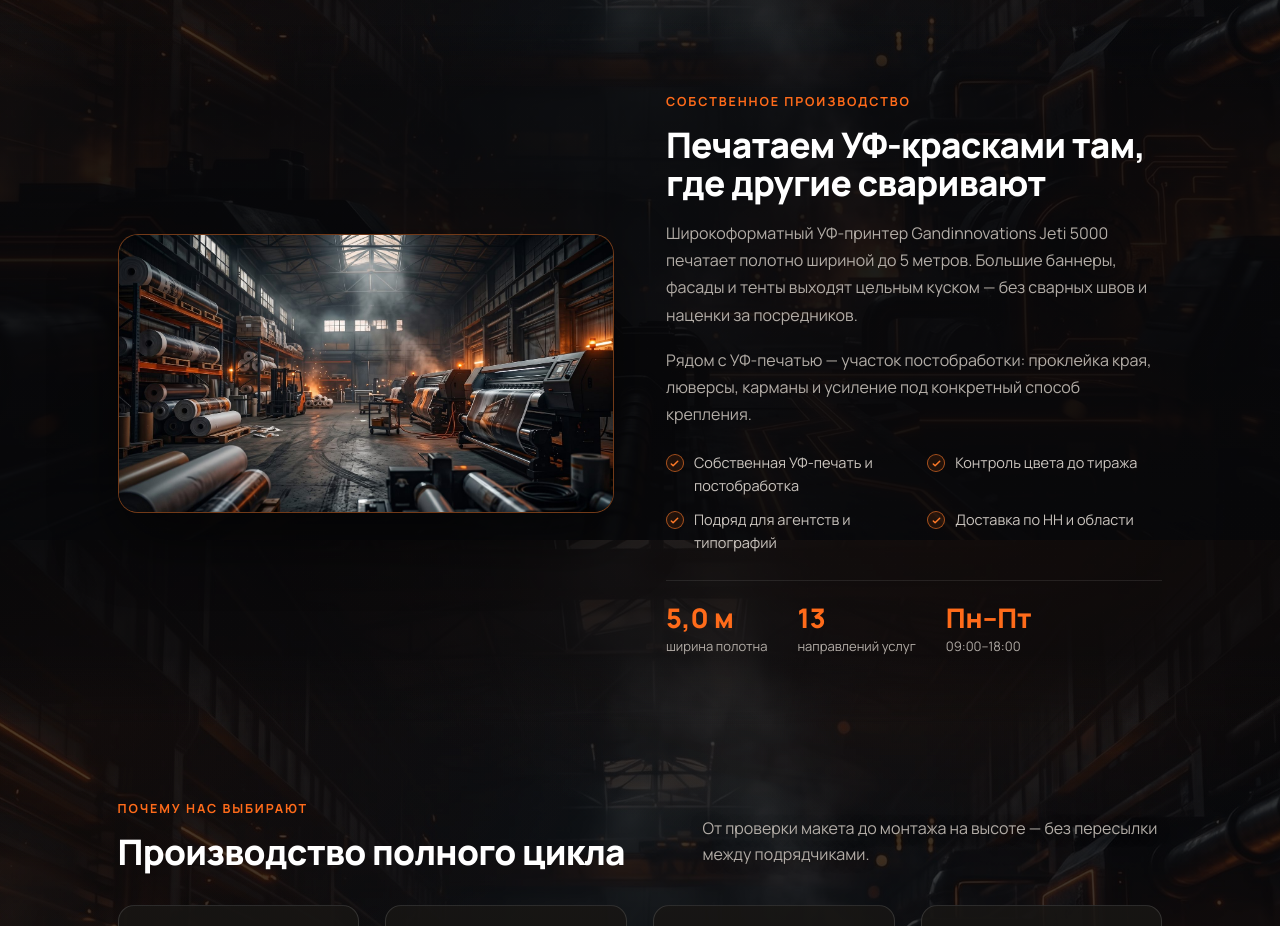
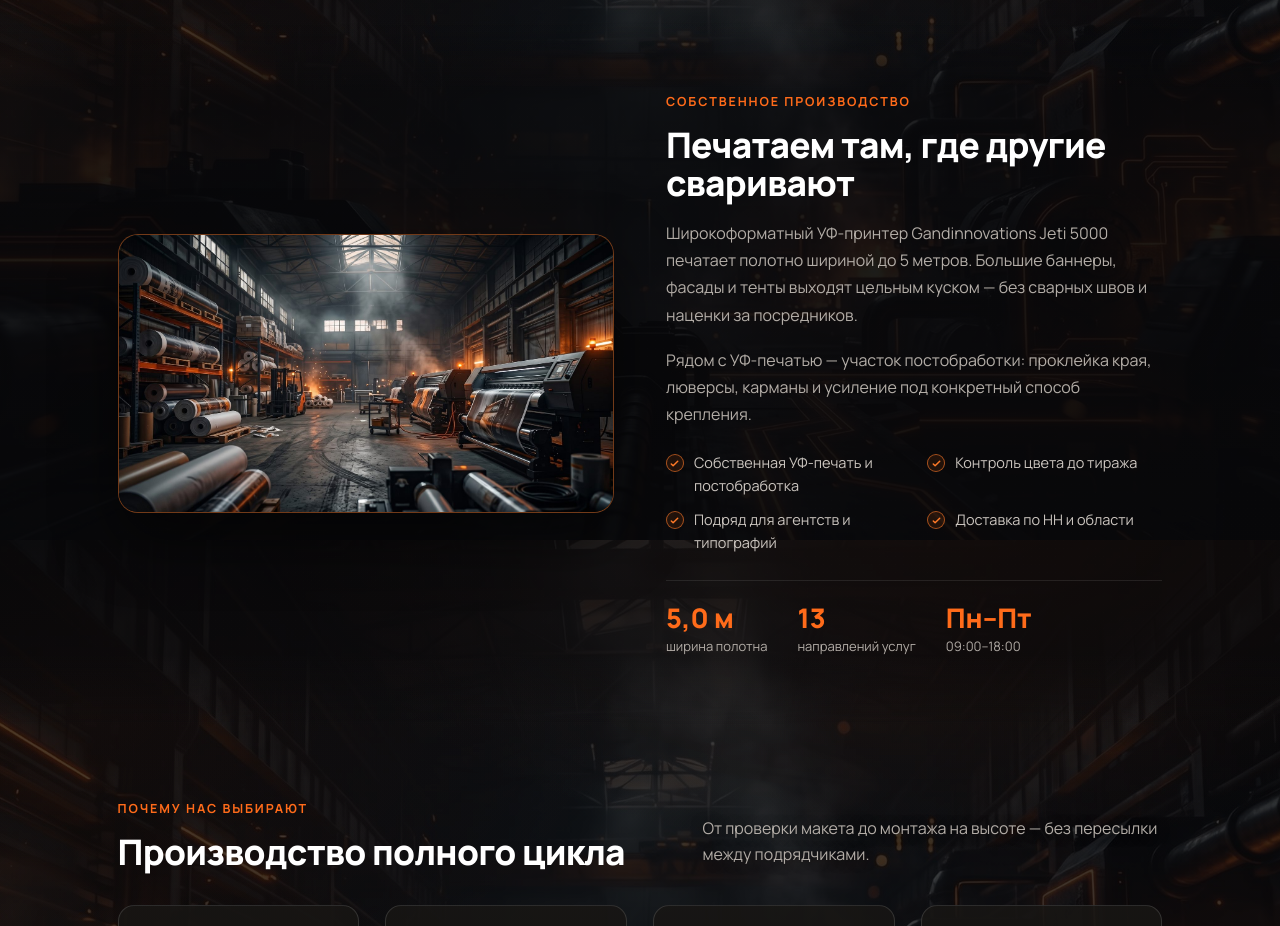
Before and after one commit to DeminovAL/cvc_ds, a plain HTML site: page index.html in a window 1280 px wide. Shown: the part 1060-1986 px from the top of the page. Drawn offline with Linux system fonts and the light colour scheme.

Commit message:
Update index.html

```diff
--- a/index.html
+++ b/index.html
@@ -148,7 +148,7 @@
         </figure>
         <div class="split-body">
             <span class="eyebrow">Собственное производство</span>
-            <h2 class="section-title" style="margin-bottom:18px;">Печатаем УФ-красками там, где другие сваривают</h2>
+            <h2 class="section-title" style="margin-bottom:18px;">Печатаем там, где другие сваривают</h2>
             <p>Широкоформатный УФ-принтер Gandinnovations Jeti 5000 печатает полотно шириной до 5 метров. Большие баннеры, фасады и тенты выходят цельным куском — без сварных швов и наценки за посредников.</p>
             <p>Рядом с УФ-печатью — участок постобработки: проклейка края, люверсы, карманы и усиление под конкретный способ крепления.</p>
             <ul class="checks">
```
